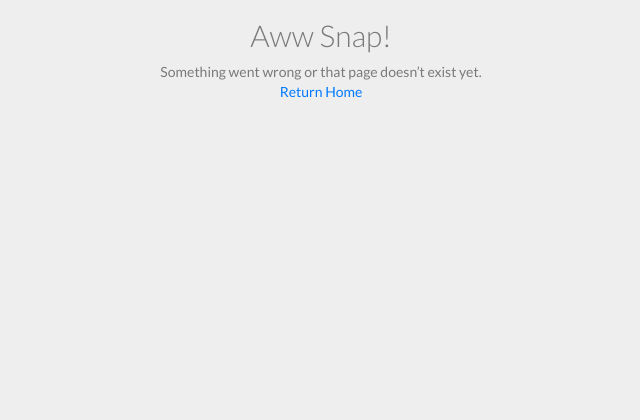
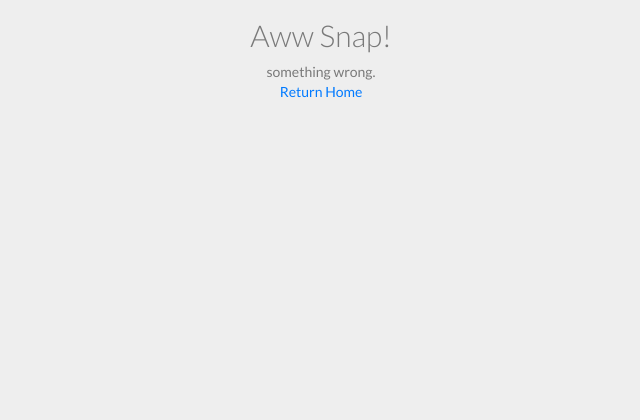
Before and after one commit to TomOndiba/e-shopper, a PHP site: page /admin/404.html in a window 1280 px wide. Shown: the part 301-721 px from the top of the page, without its empty margins (319-959 px from the left). Run offline with PHP 8.4, Linux system fonts and the light colour scheme.

Commit message:
change 404 error page content

```diff
--- a/admin/404.html
+++ b/admin/404.html
@@ -34,7 +34,7 @@
     <p class="text-404">404</p>
 
     <h2>Aww Snap!</h2>
-    <p>Something went wrong or that page doesn’t exist yet. <br><a href="index.html">Return Home</a></p>
+    <p>something wrong. <br><a href="index.html">Return Home</a></p>
   </div>
 
   </body>
--- a/cashondelivery.php
+++ b/cashondelivery.php
@@ -36,7 +36,7 @@
 						<div class="mainmenu pull-left">
 							<ul class="nav navbar-nav collapse navbar-collapse">
 								<li><a href="index.php" class="active">Home</a></li>
-								<li class="dropdown"><a href="#">Category<i class="fa fa-angle-down"></i></a>
+								<li class="dropdown"><a href="#">Categorys<i class="fa fa-angle-down"></i></a>
                                     <ul role="menu" class="sub-menu">
 
                                     	<!--category-productsr-->
```
